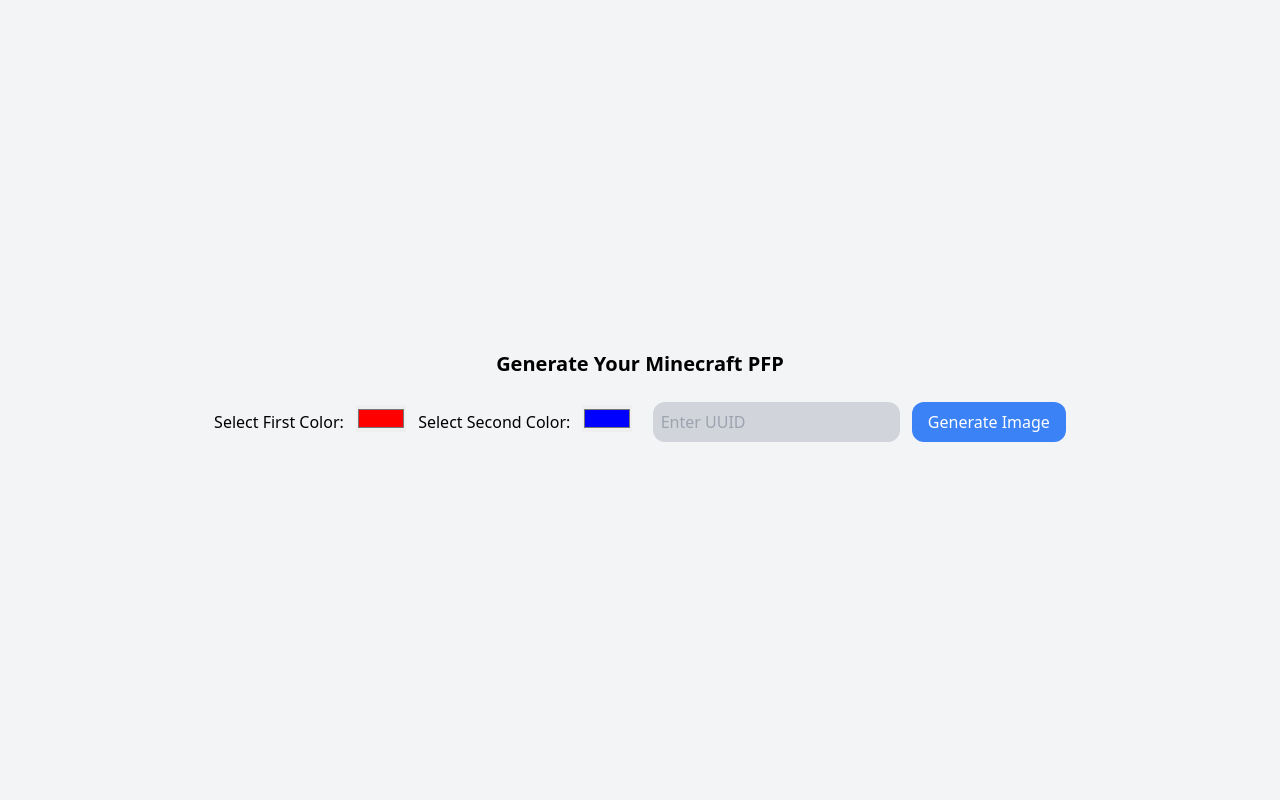
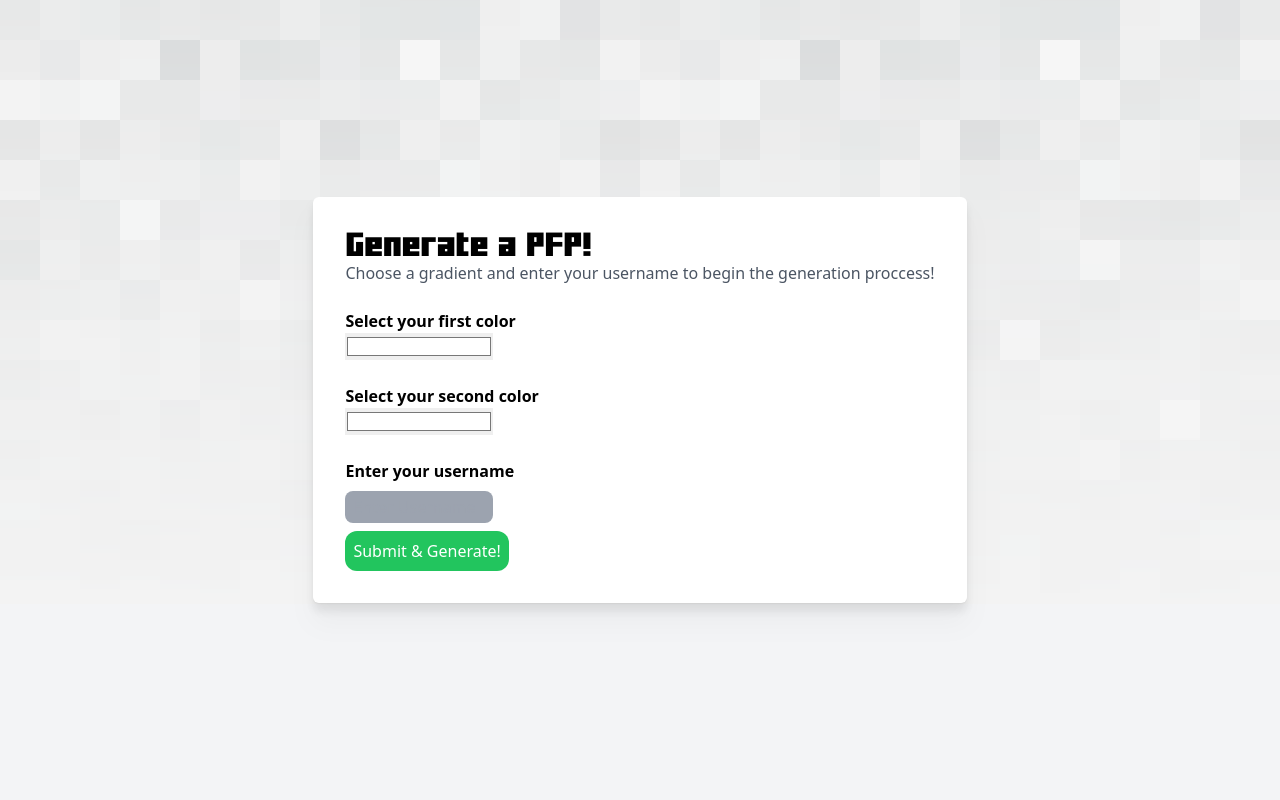
Before and after one commit to uhAlexz/PFP-Generator, a Flask app: template templates/index.html in a window 1280 px wide. Run offline with Flask 3, Linux system fonts and the light colour scheme; the template is opened without the code that fills it, so the values that code supplies are empty; some libraries are stand-ins or nearby versions.

Commit message:
Updated index.html.

```diff
--- a/templates/index.html
+++ b/templates/index.html
@@ -4,85 +4,55 @@
     <meta charset="UTF-8">
     <meta name="viewport" content="width=device-width, initial-scale=1.0">
     <script src="https://cdn.tailwindcss.com"></script>
+    <link href="/static/css/main.css" rel="stylesheet">
     <title>Minecraft PFP Generator</title>
+    <script>
+        // Extend Tailwind's default configuration to include your custom font
+        tailwind.config = {
+            theme: {
+                extend: {
+                    fontFamily: {
+                        'minecraft': ['Minecraftia', 'sans-serif'],
+                    }
+                }
+            }
+        }
+    </script>
+
+    <link rel="icon" type="image/png" sizes="32x32" href="/static/img/logo.png">
+    <link rel="icon" type="image/png" sizes="16x16" href="/static/img/logo.png">
+    <meta content="Minecraft PFP Generator" property="og:title">
+    <meta content="A profile picture for your Minecraft avatar! Specifically your head." property="og:description">
+    <meta content="https://pfps.uhalexz.xyz" property="og:url">
+    <meta content="https://pfps.uhalexz.xyz/static/img/logo.png" property="og:image">
+    <meta content="#22c55e" data-react-helmet="true" name="theme-color">
+
 </head>
-<body class="flex items-center justify-center min-h-screen bg-gray-100">
-    <div class="text-center">
-        <h1 class="text-xl font-bold mb-4">Generate Your Minecraft PFP</h1>
+<body class="flex items-center justify-center min-h-screen bg-gray-100 bg-[url('/static/img/background.png')] bg-auto bg-repeat-x">
 
-        <!-- Color Pickers for Gradient Colors -->
-        <label for="color1">Select First Color:</label>
-        <input type="color" id="color1" value="#ff0000" class="m-2">
-        <label for="color2">Select Second Color:</label>
-        <input type="color" id="color2" value="#0000ff" class="m-2">
+    <main class="flex items-center justify-center text-center m-4">
+        <div class="bg-white p-8 rounded-md drop-shadow-xl shadow-sm">
+            <h1 class="text-black font-minecraft text-2xl text-left">Generate a PFP!</h1>
+            <h2 class="text-gray-600 text-left">Choose a gradient and enter your username to begin the generation proccess!</h2>
+            <br/>
+            <h3 class="text-black font-bold text-left">Select your first color</h3>
+            <input type="color" id="color1" value="#ffffff" class="w-[25%] block">
+            &nbsp;
+            <h3 class="text-black font-bold text-left">Select your second color</h3>
+            <input type="color" id="color2" value="#ffffff" class="w-[25%] block">
+            &nbsp;
+            <h3 class="text-black font-bold text-left mb-2">Enter your username</h3>
+            <input type="text" id="username" placeholder="Enter Username" class="w-[25%] block bg-gray-400 rounded-lg text-gray-700 focus:outline-none focus:bg-gray-300 transition-color duration-500 pl-2 pt-1 pb-1">
+            <button id="generateBTN" class="bg-green-500 text-white rounded-xl p-2 hover:bg-green-700 block mt-2 transition-color duration-500">
+                Submit & Generate!
+            </button>
+            <canvas id="gradientCanvas" width="400" height="400" class="hidden mt-4"></canvas>
+            <a id="downloadBTN" class="bg-green-500 text-white rounded-xl p-2 hover:bg-green-700 mt-2 transition-color duration-500 hidden" download>
+                Download!
+            </a>
+        </div>
+    </main>
 
-        <!-- Input for UUID -->
-        <input type="text" id="uuidInput" placeholder="Enter UUID" class="bg-gray-300 rounded-xl p-2 hover:bg-gray-400 transition-color duration-300 m-2">
-
-        <!-- Button to Generate the Image -->
-        <button id="generateBtn" class="bg-blue-500 text-white rounded-xl px-4 py-2 hover:bg-blue-700">
-            Generate Image
-        </button>
-
-        <!-- Canvas where the image will be drawn -->
-        <canvas id="gradientCanvas" width="400" height="400" class="hidden mt-4"></canvas>
-
-        <!-- Button to Download the Generated Image -->
-        <a id="downloadLink" download="minecraft_profile_picture.png" class="hidden mt-4 bg-green-500 text-white rounded-xl px-4 py-2 hover:bg-green-700">
-            Download Image
-        </a>
-
-        <script>
-            document.getElementById('generateBtn').addEventListener('click', function() {
-                // Get the colors from the input
-                const color1 = document.getElementById('color1').value;
-                const color2 = document.getElementById('color2').value;
-                const uuid = document.getElementById('uuidInput').value;
-
-                // Get the canvas and its context
-                const canvas = document.getElementById('gradientCanvas');
-                const ctx = canvas.getContext('2d');
-
-                // Create the gradient
-                const gradient = ctx.createLinearGradient(0, 0, 400, 400);
-                gradient.addColorStop(0, color1);  // Start color
-                gradient.addColorStop(1, color2);  // End color
-
-                // Fill the canvas with the gradient
-                ctx.fillStyle = gradient;
-                ctx.fillRect(0, 0, 400, 400);
-
-                // Create the URL for the Minecraft head image
-                const skinUrl = `https://skins.mcstats.com/skull/${uuid}?scale=1&fallbackTexture=steve&overlay=true&cropMeasurement=pixels&expandMeasurement=pixels&cropLeft=0&cropRight=0&cropTop=0&cropBottom=0&expandLeft=0&expandRight=0&expandTop=0&expandBottom=0&alwaysSquare=true&grayscale=false`;
-
-                // Load the player head image
-                const playerHeadImg = new Image();
-                playerHeadImg.src = skinUrl;
-
-                // Draw the player head once the image has loaded
-                playerHeadImg.onload = function() {
-                    const headSize = 300; // Size of the player head
-                    const x = (canvas.width - headSize) / 2; // Center the image
-                    const y = (canvas.height - headSize) / 2; // Center the image
-                    ctx.drawImage(playerHeadImg, x, y, headSize, headSize);
-
-                    // Show the canvas and download button
-                    canvas.classList.remove('hidden');
-
-                    // Create a data URL for the download
-                    const dataURL = canvas.toDataURL('image/png');
-
-                    // Update the download link and show it
-                    const downloadLink = document.getElementById('downloadLink');
-                    downloadLink.href = dataURL;
-                    downloadLink.classList.remove('hidden');
-                };
-
-                playerHeadImg.onerror = function() {
-                    alert("Error loading the Minecraft skin. Please check the UUID.");
-                };
-            });
-        </script>
-    </div>
+    <script src="/static/js/main.js"></script>
 </body>
 </html>
```
